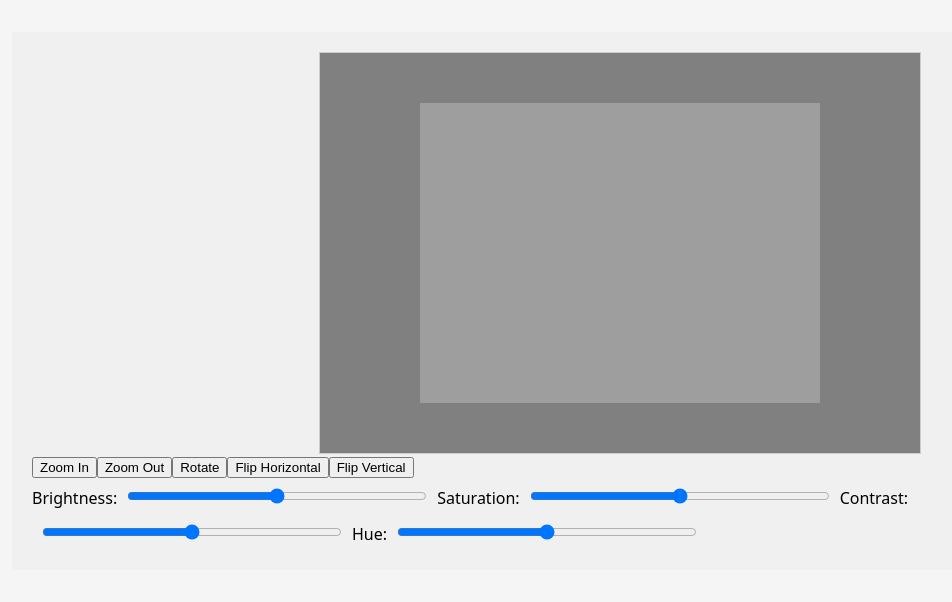
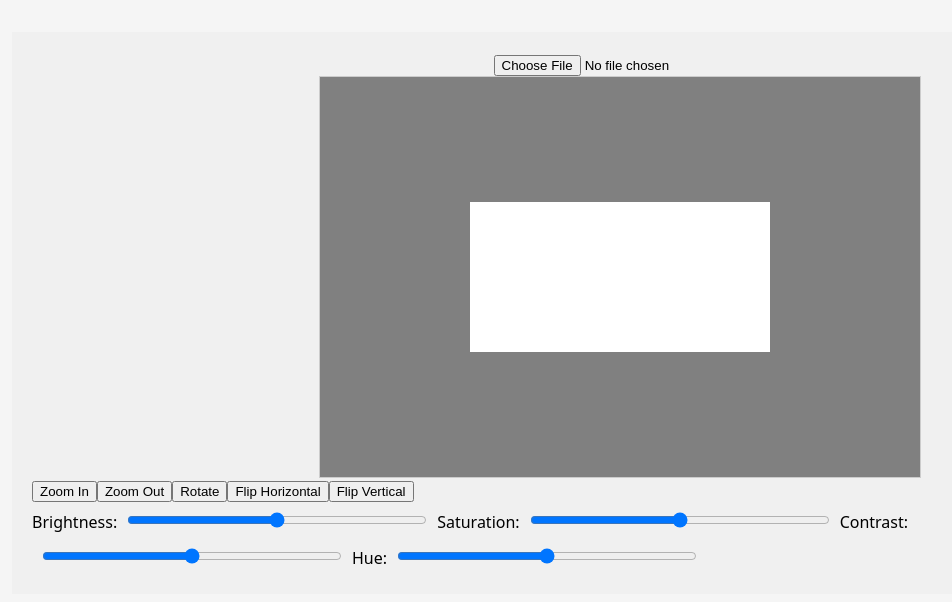
Before and after one commit to imjorgemor/image-viewer, a React (Vite) app: page / in a window 1280 px wide. Shown: the top 602 px of the page, without its empty margins (20-972 px from the left). Built offline with nearby package versions, Linux system fonts and the light colour scheme.

Commit message:
Implement file selector

```diff
--- a/src/imageViewer/image-viewer.tsx
+++ b/src/imageViewer/image-viewer.tsx
@@ -51,6 +51,31 @@ const ImageViewer: React.FC = () => {
     const [saturation, setSaturation] = useState(100);
     const [contrast, setContrast] = useState(100);
     const [hue, setHue] = useState(0);
+    console.log(canvasRef.current?.height)
+
+    const handleImageUpload = (event: React.ChangeEvent<HTMLInputElement>) => {
+        const file = event.target.files ? event.target.files[0] : null;
+        if (file && file.type.startsWith('image/')) {
+          const reader = new FileReader();
+          reader.onload = (e) => {
+            const img = new Image();
+            img.onload = () => {
+              setImage(img);
+              setScale(1);
+              setRotation(0);
+              setFlipH(1);
+              setFlipV(1);
+              setBrightness(100);
+              setSaturation(100);
+              setContrast(100);
+              setHue(0);
+              updateCanvasAndImageScale(img);
+            };
+            img.src = e.target?.result as string;
+          };
+          reader.readAsDataURL(file);
+        }
+      };
 
     const updateCanvasAndImageScale = (img: HTMLImageElement) => {
         const canvasContainer = canvasRef.current?.parentNode as HTMLElement;
@@ -60,15 +85,6 @@ const ImageViewer: React.FC = () => {
         setScale(newScale);
         setCanvasSize(img, newScale, rotation);
     };
-
-    useEffect(() => {
-        const img = new Image();
-        img.onload = () => {
-            setImage(img);
-            updateCanvasAndImageScale(img);
-        };
-        img.src = 'https://i.etsystatic.com/30702667/r/il/57e8eb/4509784706/il_1588xN.4509784706_4lxd.jpg'; // Replace with your image path
-    }, []);
 
     const setCanvasSize = (img: HTMLImageElement, scale: number, rotation: number) => {
         const canvas = canvasRef.current;
@@ -138,6 +154,9 @@ const ImageViewer: React.FC = () => {
 
     return (
         <Container>
+            <div>
+                <input type="file" accept="image/*" onChange={handleImageUpload} />
+            </div>
             <CanvasContainer>
                 <StyledCanvas ref={canvasRef} />
             </CanvasContainer>
```
